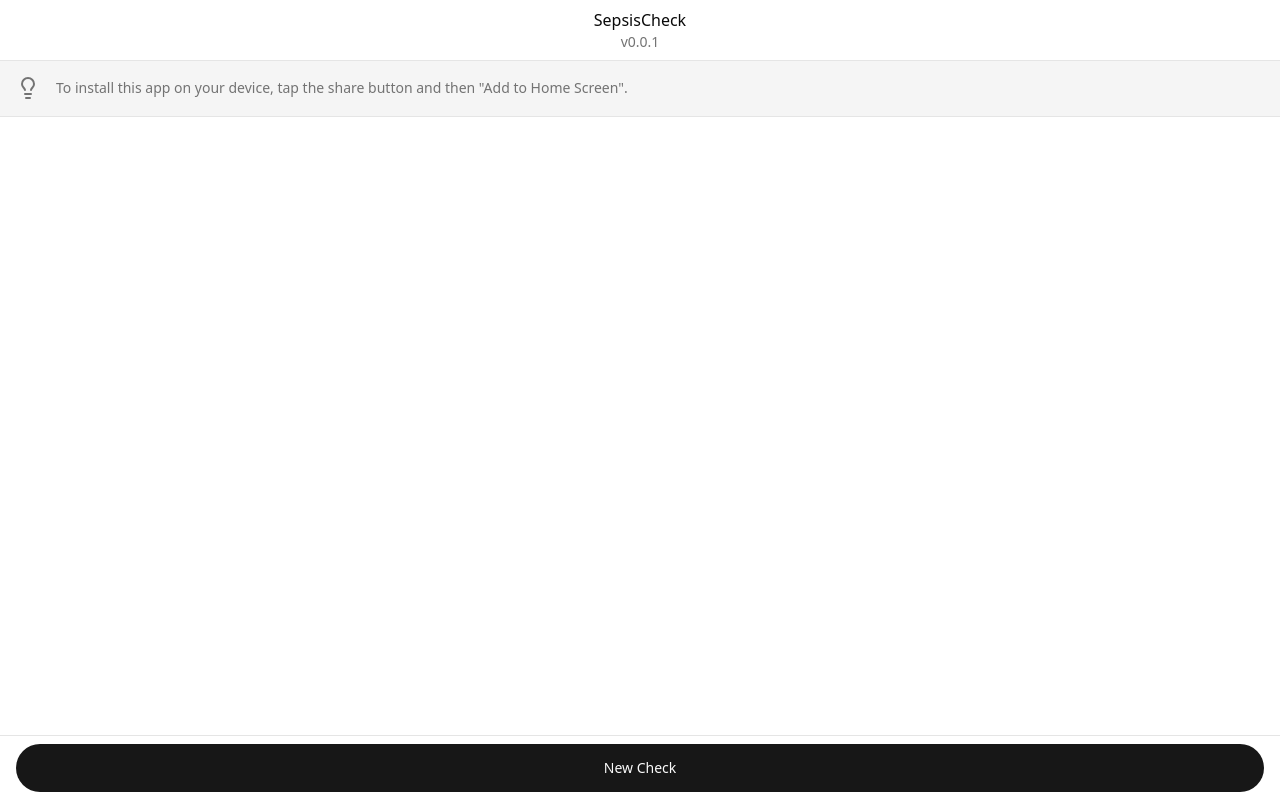
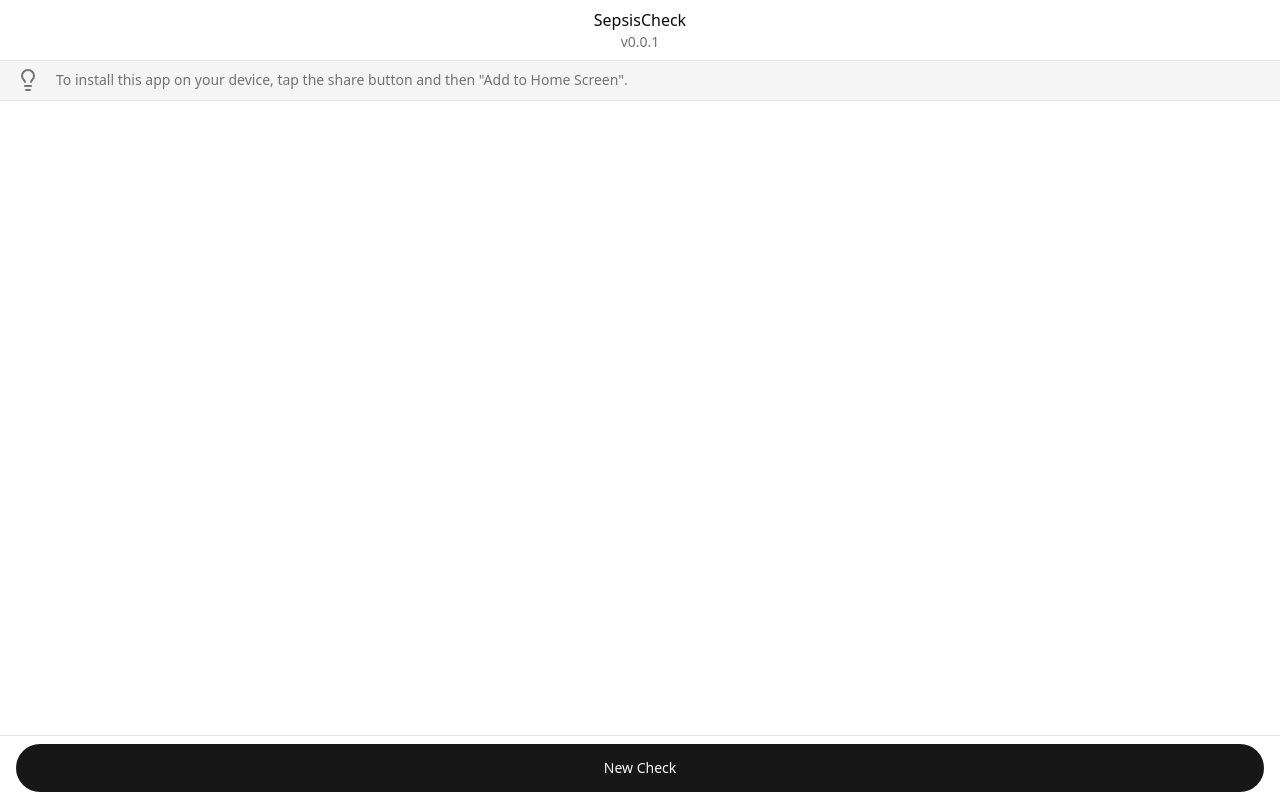
Before and after one commit to tahmidazam/sepsis-check, a Next.js app: page / in a window 1280 px wide. Built offline with nearby package versions, Linux system fonts and the light colour scheme.

Commit message:
fix: update banner vertical padding

```diff
--- a/src/components/error-banner.tsx
+++ b/src/components/error-banner.tsx
@@ -9,7 +9,7 @@ export function ErrorBanner() {
   if (!errorMessage || errorMessage.length === 0) return null;
 
   return (
-    <div className="bg-red-50 border-t border-b border-red-500 flex flex-row gap-4 justify-between items-center p-4">
+    <div className="bg-red-50 border-t border-b border-red-500 flex flex-row gap-4 justify-between items-center px-4 py-2">
       <div className="flex flex-row gap-2 items-center">
         <AlertCircle className="text-red-500" />
         <p className="text-sm text-red-500">{errorMessage}</p>
--- a/src/components/install-prompt.tsx
+++ b/src/components/install-prompt.tsx
@@ -12,7 +12,7 @@ export function InstallPrompt() {
   if (isStandalone) return null;
 
   return (
-    <div className="bg-muted border-b flex flex-row gap-4 justify-between items-center p-4">
+    <div className="bg-muted border-b flex flex-row gap-4 justify-between items-center px-4 py-2">
       <div className="flex flex-row gap-4 items-center">
         <Lightbulb className="text-muted-foreground" />
         <p className="text-sm text-muted-foreground">
```
